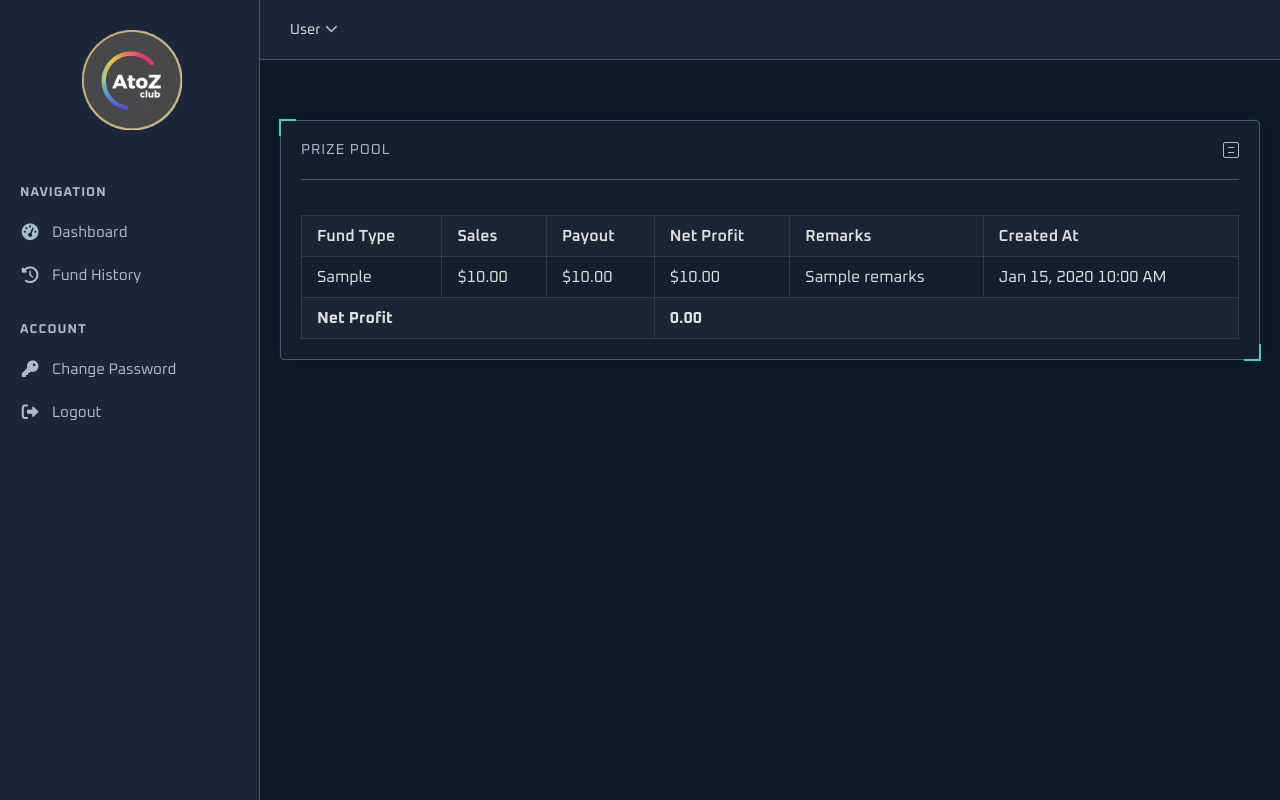
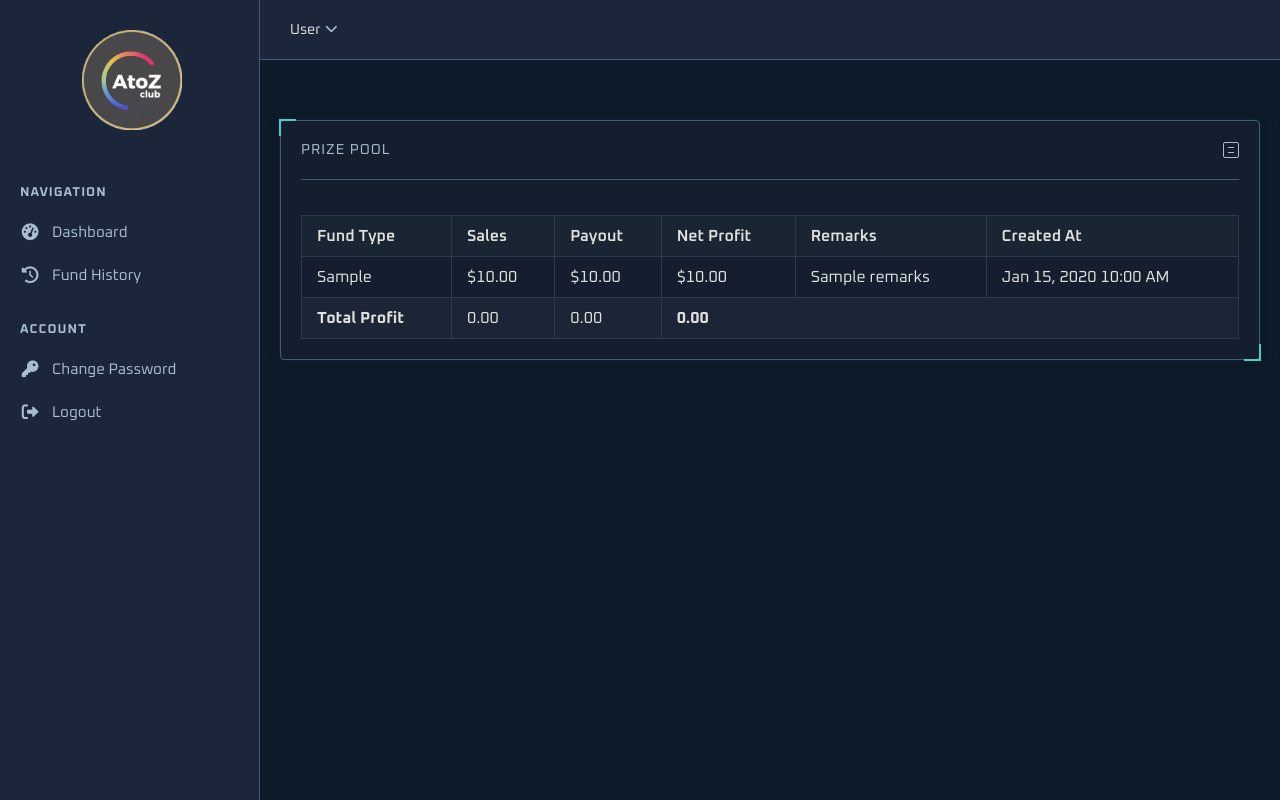
Before and after one commit to Teowwwzx/affiliate_login_system, a Flask app: template app/templates/shared/dashboard_base.html in a window 1280 px wide. Run offline with Flask 3, Linux system fonts and the light colour scheme; the template is opened without the code that fills it: most values are stand-ins (such as "Sample title", 1, 10 or a date in 2020).

Commit message:
Version V1-FIX NET PROFIT

```diff
--- a/app/templates/shared/dashboard_base.html
+++ b/app/templates/shared/dashboard_base.html
@@ -160,21 +160,21 @@
                                     {% endfor %}
                                     <!-- Totals Row -->
                                     <tr class="table-active">
-                                        <td colspan="3"><strong>Net Profit</strong></td>
-                                        <!-- <td class="text-end">{{ "%.2f"|format(funds_stats.total_sales if funds_stats
+                                        <td colspan=""><strong>Total Profit</strong></td>
+                                        <td class="text-end">{{ "%.2f"|format(funds_stats.total_sales if funds_stats
                                             else 0) }}</td>
                                         <td class="text-end">{{ "%.2f"|format(funds_stats.total_payout if funds_stats
                                             else 0) }}
-                                        </td> -->
+                                        </td>
                                         <!-- <td colspan="2"></td> -->
 
                                         <td colspan="3" class="text-end">
-                                            <!-- <div>{{ "%.2f"|format(funds_stats.total_sales_and_payout if funds_stats else
-                                                0) }}</div> -->
-                                            <div
+                                            <div><strong>{{ "%.2f"|format(funds_stats.total_sales_and_payout if funds_stats else
+                                                0) }}</strong></div>
+                                            <!-- <div
                                                 class="{{ 'text-success' if (funds_stats.total_net_profit if funds_stats else 0) >= 0 else 'text-danger' }}" style="font-weight: bold;">
                                                 {{ "%.2f"|format(funds_stats.total_net_profit if funds_stats else 0) }}
-                                            </div>
+                                            </div> -->
                                         </td>
                                         <!-- <td colspan="2"></td> -->
                                     </tr>
```
Also changed, not shown: app/templates/shared/fund_history.html (+9 -8 lines).
